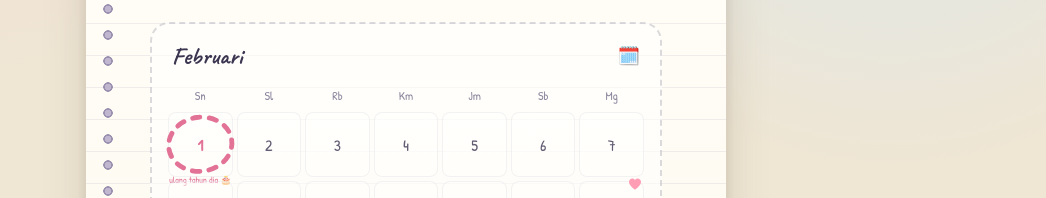
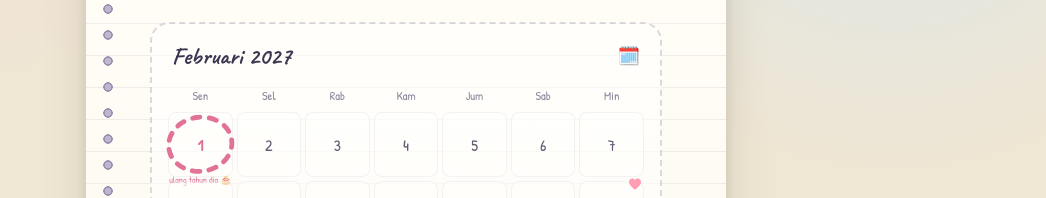
Before and after one commit to ryzenasep5-png/corat-coret, a React (Vite) app: page / in a window 1280 px wide. Both pictures are taken after a click on the button 484 px from the left and 169 px from the top of the page. Shown: the part 421-619 px from the top of the page, without its empty margins (234-1280 px from the left). Built offline with nearby package versions, Linux system fonts and the light colour scheme.

Commit message:
Kalender 1 Februari 2027 (Senin) sesuai tahun

```diff
--- a/src/components/CalendarBlock.tsx
+++ b/src/components/CalendarBlock.tsx
@@ -1,6 +1,6 @@
 import type { CalendarMark } from '../types'
 
-const WEEKDAYS = ['Sn', 'Sl', 'Rb', 'Km', 'Jm', 'Sb', 'Mg']
+const WEEKDAYS = ['Sen', 'Sel', 'Rab', 'Kam', 'Jum', 'Sab', 'Min']
 
 function RingCircle() {
   return (
@@ -37,10 +37,12 @@ export default function CalendarBlock({
   monthLabel,
   days,
   marked,
+  startDay = 0,
 }: {
   monthLabel: string
   days: number
   marked: CalendarMark[]
+  startDay?: number
 }) {
   const marksByDay = new Map(marked.map((mark) => [mark.day, mark]))
 
@@ -54,6 +56,9 @@ export default function CalendarBlock({
       <div className="mt-3 grid grid-cols-7 gap-1 text-center">
         {WEEKDAYS.map((day) => (
           <p key={day} className="py-1 font-hand text-xs text-inksoft/80">{day}</p>
+        ))}
+        {Array.from({ length: startDay }, (_, index) => (
+          <div key={`blank-${index}`} aria-hidden="true" />
         ))}
         {Array.from({ length: days }, (_, index) => index + 1).map((day) => {
           const mark = marksByDay.get(day)
--- a/src/components/Notebook.tsx
+++ b/src/components/Notebook.tsx
@@ -50,7 +50,9 @@ function Block({ block }: { block: PageBlock }) {
   }
 
   if (block.type === 'calendar') {
-    return <CalendarBlock monthLabel={block.monthLabel} days={block.days} marked={block.marked} />
+    return (
+      <CalendarBlock monthLabel={block.monthLabel} days={block.days} marked={block.marked} startDay={block.startDay} />
+    )
   }
 
   if (block.type === 'photo') {
--- a/src/data/pages.ts
+++ b/src/data/pages.ts
@@ -158,8 +158,9 @@ export const pages: NotebookPage[] = [
       },
       {
         type: 'calendar',
-        monthLabel: 'Februari',
+        monthLabel: 'Februari 2027',
         days: 28,
+        startDay: 0,
         marked: [
           { day: 1, label: 'ulang tahun dia 🎂', style: 'ring' },
           { day: 14, label: 'valentine 💘', style: 'heart' },
--- a/src/types.ts
+++ b/src/types.ts
@@ -69,6 +69,7 @@ export interface CalendarBlock {
   monthLabel: string
   days: number
   marked: CalendarMark[]
+  startDay?: number
 }
 
 export type PageBlock =
```
Also changed, not shown: 1 other file (tests, documents, lock files or other folders).
